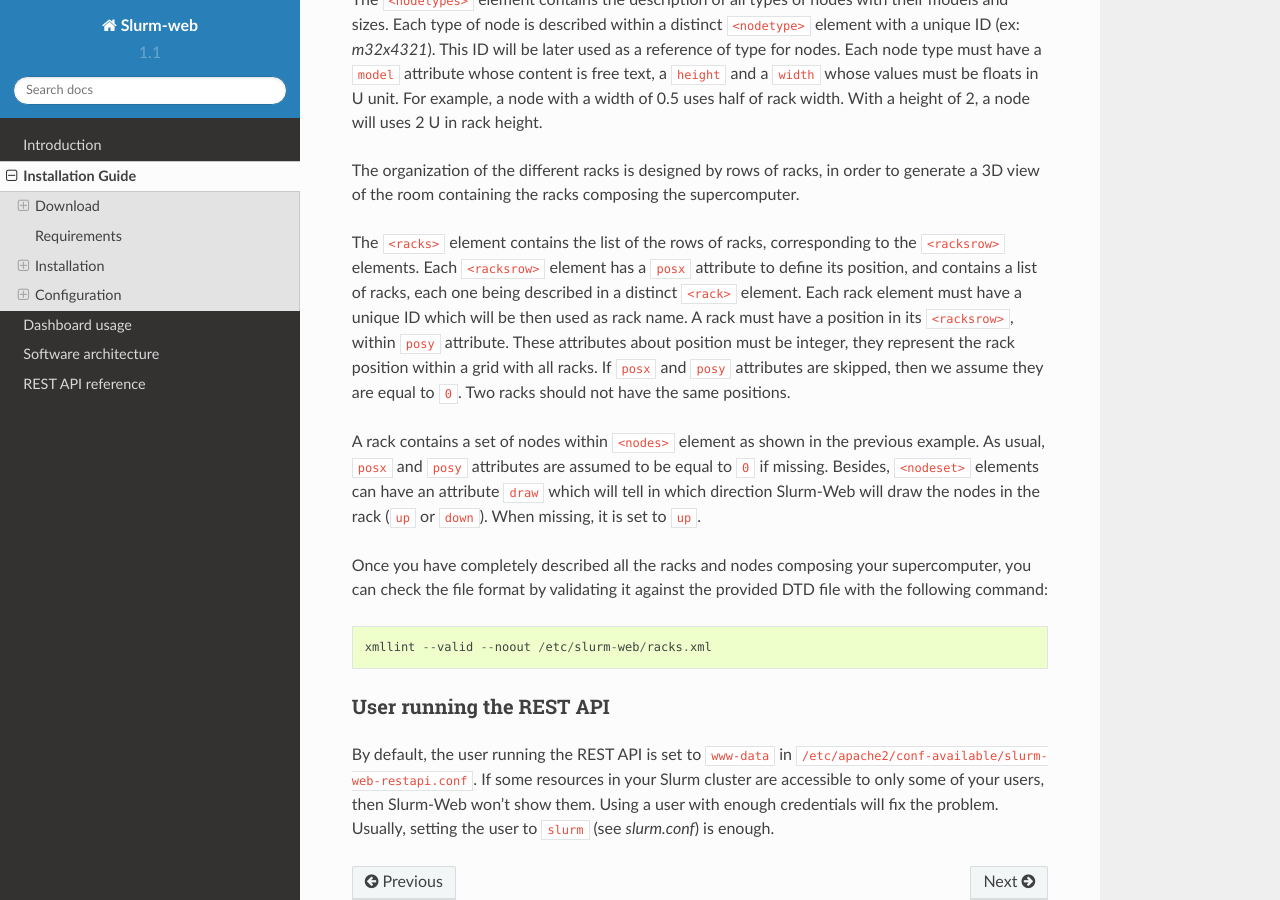
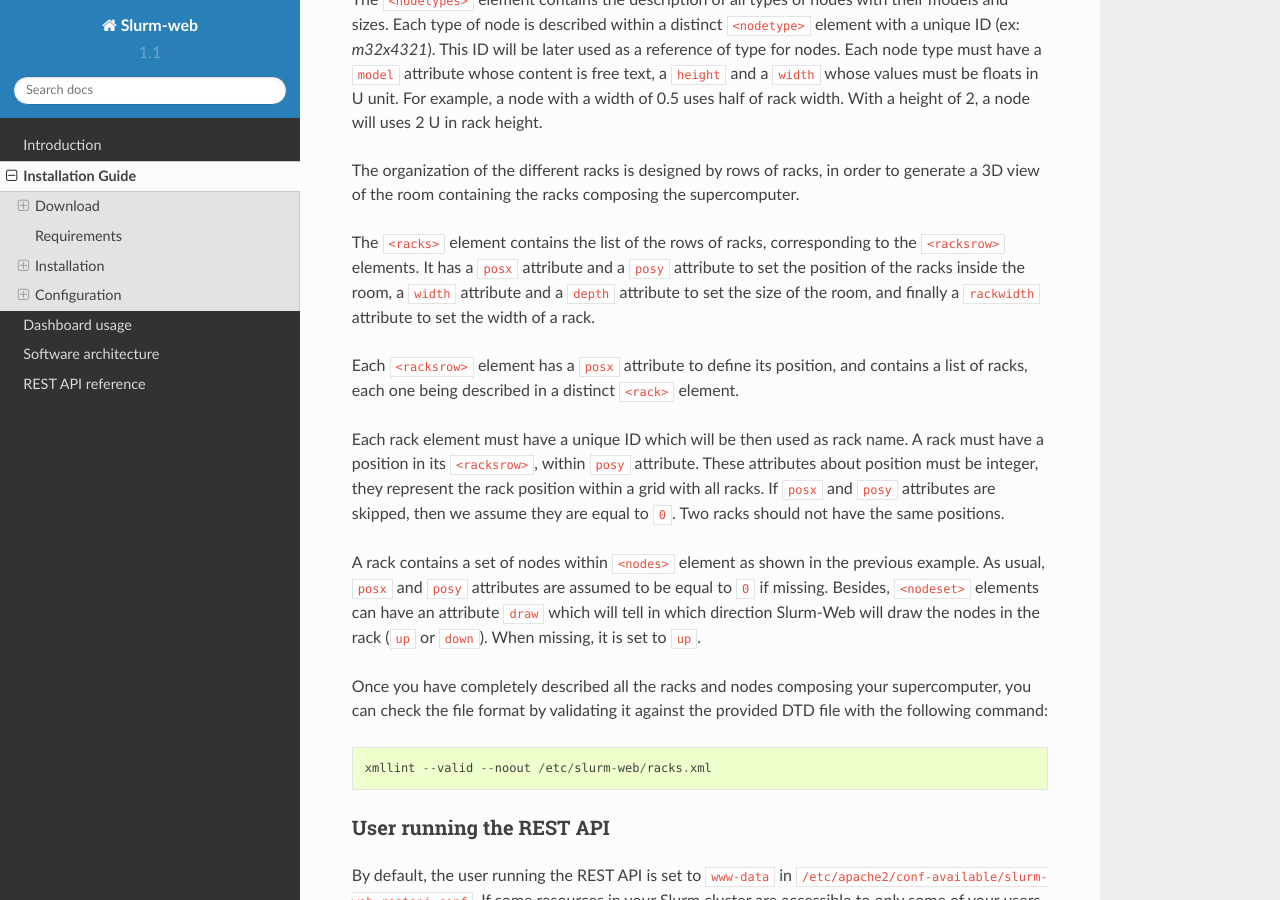
Before and after one commit to rackslab/Slurm-web, a Sphinx documentation site: the page built from doc/installation.rst, in a window 1280 px wide and 900 px high, scrolled down 3114 px. Built offline with Sphinx 7.4.7 and the Read the Docs theme 2.0.0, drawn with Linux system fonts in a browser that asks for light colours; some of the changed text lies outside the part shown.

Commit message:
evolution of racks.xml description to consider dimensions of hpc's room in 3Dview #21

```diff
--- a/doc/installation.rst
+++ b/doc/installation.rst
@@ -114,7 +114,7 @@ format. Here is an example of file:
         <nodetype id="b43" model="Vendor B 43" height="2" width="1" />
       </nodetypes>
 
-      <racks>
+      <racks posx="0" posy="0" width="500" depth="300" rackwidth="1">
         <racksrow posx="0">
           <rack id="rack1-1" posy="0">
             <nodes>
@@ -171,14 +171,21 @@ The organization of the different racks is designed by rows of racks, in order
 to generate a 3D view of the room containing the racks composing the supercomputer.
 
 The ``<racks>`` element contains the list of the rows of racks, corresponding to
-the ``<racksrow>`` elements. Each ``<racksrow>`` element has a ``posx`` attribute
-to define its position, and contains a list of racks, each one being described in
-a distinct ``<rack>`` element. Each rack element must have a unique ID which will
-be then used as rack name. A rack must have a position in its ``<racksrow>``,
-within ``posy`` attribute. These attributes about position must be integer, they
-represent the rack position within a grid with all racks.
-If ``posx`` and ``posy`` attributes are skipped, then we assume they are equal
-to ``0``. Two racks should not have the same positions.
+the ``<racksrow>`` elements. It has  a ``posx`` attribute and  a ``posy``
+attribute to set the position of the racks inside the room,  a ``width``
+attribute and  a ``depth`` attribute to set the size of the room, and finally  a
+``rackwidth`` attribute to set the width of a rack.
+
+Each ``<racksrow>`` element has a ``posx`` attribute to define its position, and
+contains a list of racks, each one being described in a distinct ``<rack>``
+element.
+
+Each rack element must have a unique ID which will be then used as rack name. A
+rack must have a position in its ``<racksrow>``, within ``posy`` attribute.
+These attributes about position must be integer, they represent the rack
+position within a grid with all racks. If ``posx`` and ``posy`` attributes are
+skipped, then we assume they are equal to ``0``. Two racks should not have the
+same positions.
 
 A rack contains a set of nodes within ``<nodes>`` element as shown in
 the previous example. As usual, ``posx`` and ``posy`` attributes are assumed
```
Also changed, not shown: 4 other files.
